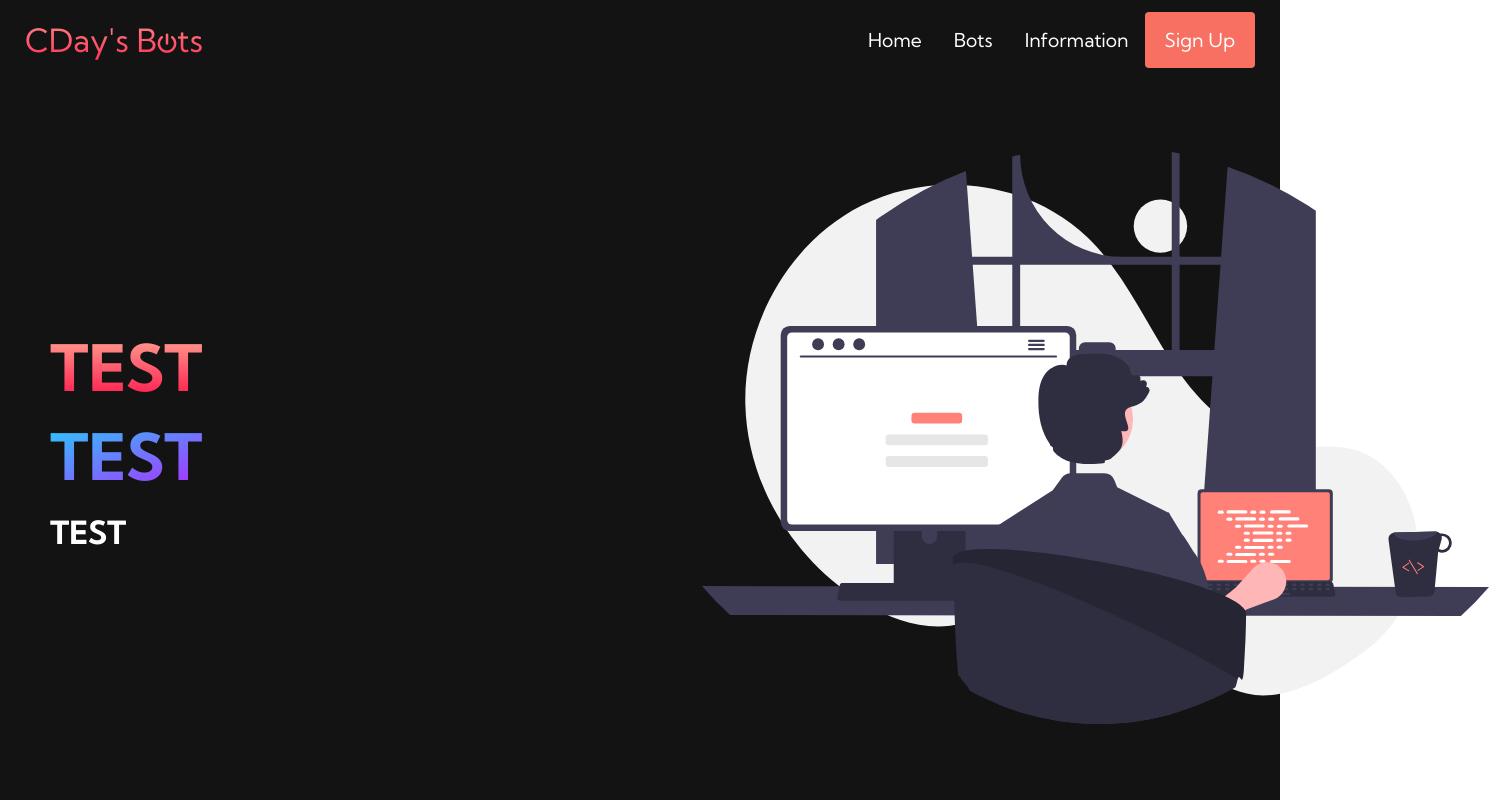
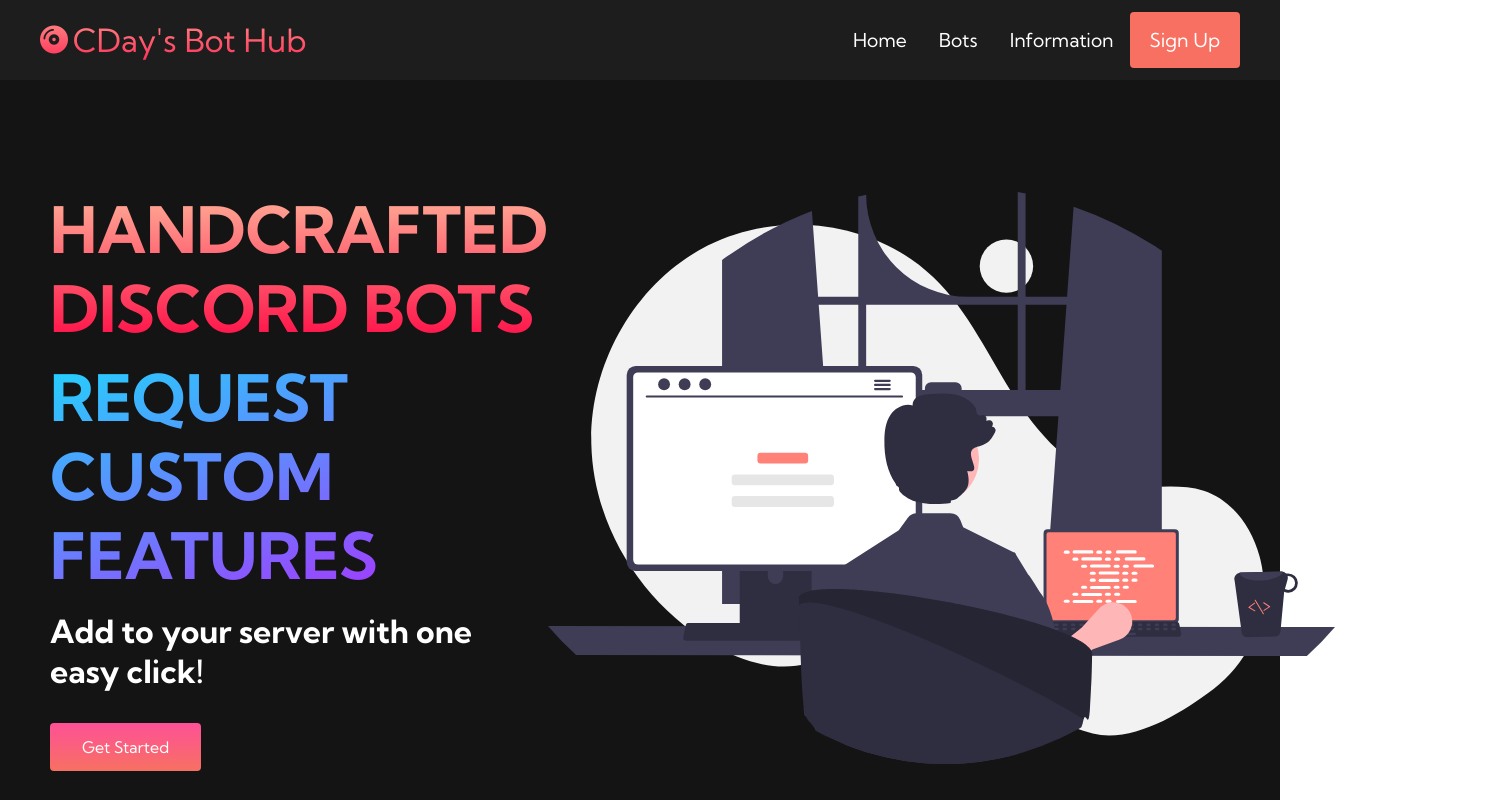
Before and after one commit to CDay98/MusicBot-Web, a plain HTML site: page index.html in a window 1280 px wide. Shown: the top 800 px of the page, 1489 px wide, since content can reach past the window. Drawn offline with Linux system fonts and the light colour scheme.

Commit message:
Big Changes

```diff
--- a/index.html
+++ b/index.html
@@ -15,7 +15,7 @@
 <body>
     <nav class="navbar">
         <div class="navbar__container">
-            <a href="/" id="navbar__logo">CDay's B<i class="fa-solid fa-power-off fa-2xs"></i></i>ts</a>
+            <a href="/" id="navbar__logo"><i class="fa-solid fa-compact-disc fa-sm"></i>CDay's Bot Hub</a>
             <div class="navbar__toggle" id="mobile-menu">
                 <span class="bar"></span>
                 <span class="bar"></span>
@@ -41,12 +41,13 @@
     <div class="main">
         <div class="main__container">
             <div class="main__content">
-                <h1>TEST</h1>
-                <h2>TEST</h2>
-                <p>TEST</p>
+                <h1>HANDCRAFTED DISCORD BOTS</h1>
+                <h2>REQUEST CUSTOM FEATURES</h2>
+                <p>Add to your server with one easy click!</p>
+                <button class="main__btn"><a href="/">Get Started</a></button>
             </div>
             <div class="main__img--container">
-                <img src="images/pic1.svg" alt="pic" id="main__img">
+                <img src="images/pic1.svg" alt="pic" id="main__img" ali>
             </div>
         </div>
     </div>
--- a/styles.css
+++ b/styles.css
@@ -6,8 +6,9 @@
 }
 
 .navbar {
-  background: #131313;
   height: 80px;
+  background-color:rgba(32, 32, 32, 0.8);
+  filter: blur(.2px);
   width: 100%;
   display: flex;
   align-items: center;
@@ -19,12 +20,12 @@
 
 .navbar__container {
   display: flex;
+  opacity: 1;
   justify-content: space-between;
   height: 80px;
   z-index: 1;
   width: 100%;
-  margin: 0 auto;
-  padding: 0 25px;
+  padding: 0 40px;
 }
 
 #navbar__logo {
@@ -42,8 +43,8 @@
   font-size: 2rem;
 }
 
-.fa-power-off {
-  padding-top: .5rem;
+.fa-compact-disc {
+  padding-right: 0.3rem;
 }
 
 .navbar__menu {
@@ -133,7 +134,7 @@
     display: flex;
     justify-content: space-between;
     height: 80px;
-    z-index: 1;
+    z-index: -1;
     width: 100%;
     max-width: 1300px;
     padding: 0;
@@ -153,13 +154,14 @@
   }
 
   .navbar__menu.active {
-    background: #131313;
+    background: rgba(32, 32, 32, 0.8);
     top: 100%;
     opacity: 1;
     transition: all 0.5s ease;
-    z-index: 99;
+    z-index: -1;
     height: 50vh;
     font-size: 1.6rem;
+    backdrop-filter: blur(6px);
   }
 
   #navbar__logo{
@@ -176,6 +178,7 @@
 
   .navbar__item {
     width: 100%;
+    opacity: 1;
   }
 
   .navbar__links {
@@ -183,6 +186,7 @@
     padding: 2rem;
     width: 100%;
     display: table;
+    opacity: 1;
   }
 
   .navbar__btn {
@@ -224,22 +228,24 @@
   }
 }
 
+.main {
+  background: #141414;
+  margin-top: -80px;
+}
+
 .main__container {
   display: grid;
   grid-template-columns: 1fr 1fr;
   align-items: center;
   justify-self: center;
   margin: 0 auto;
-  height: 90vh;
-  background: #131313;
+  height: 120vh;
+  background: #141414;
   z-index: 1;
   width: 100%;
+  max-width: 1500px;
   padding-right: 50px;
   padding-left: 50px;
-}
-
-#main__img {
-  padding-left: 500px;
 }
 
 .main__content h1 {
@@ -269,5 +275,54 @@
   margin-top: 1rem;
   font-size: 2rem;
   font-weight: 700;
-  color: white;
+  color: #fff;
 }
+
+.main__btn {
+  font-size: 1rem;
+  background-image: linear-gradient(to top, #f77062, #fe5196 100%);
+  padding: 14px 32px;
+  border: none;
+  border-radius: 4px;
+  color: #fff;
+  margin-top: 2rem;
+  cursor: pointer;
+  position: relative;
+  transition: all 0.35s;
+  outline: none;
+}
+
+.main__btn a {
+  position: relative;
+  z-index: 2;
+  color: #fff;
+  text-decoration: none;
+}
+
+.main__btn::after {
+  position: absolute;
+  content: '';
+  top: 0;
+  left: 0;
+  width: 0;
+  height: 100%;
+  background: #4837ff;
+  transition: all 0.35s;
+  border-radius: 4px;
+}
+
+.main__btn:hover {
+  color: #fff;
+}
+
+.main__btn:hover:after {
+  width: 100%;
+}
+
+.main__img--container {
+  text-align: center;
+}
+
+#main__img {
+  position: relative;
+}
```
